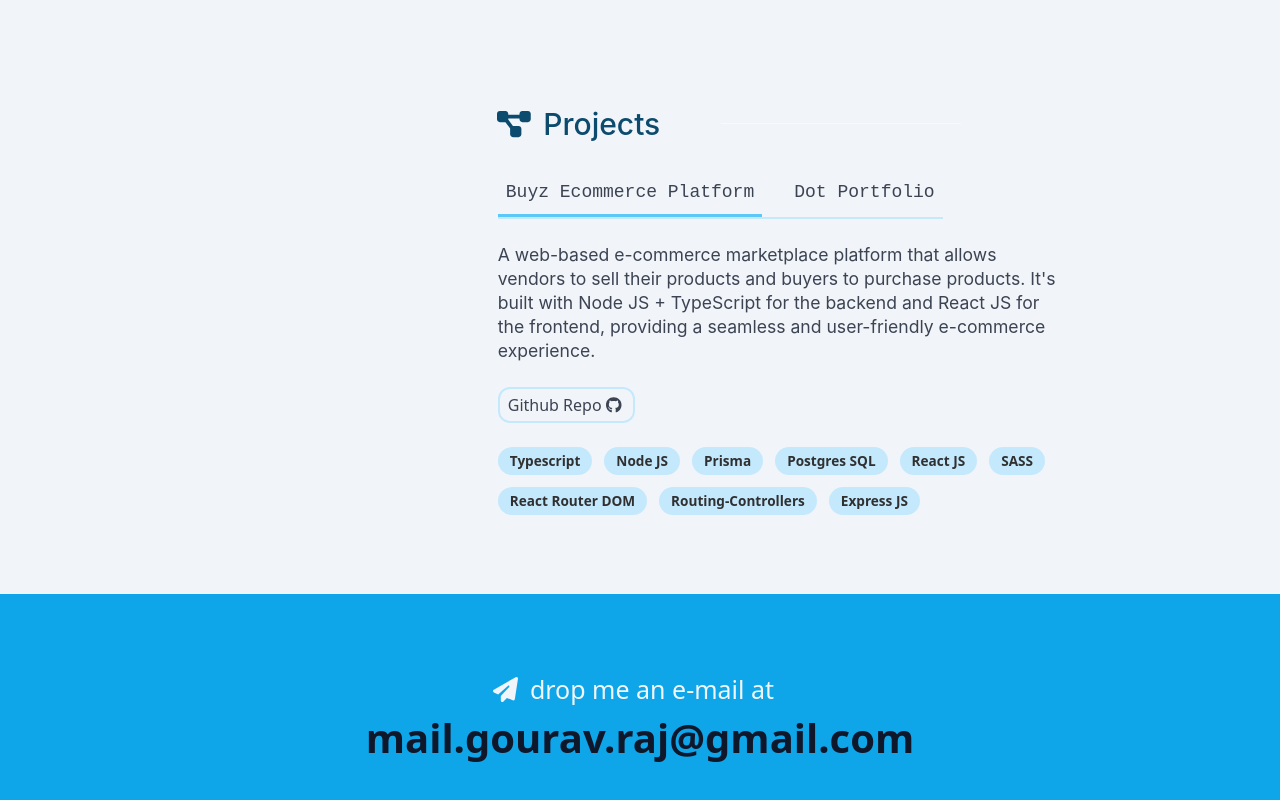
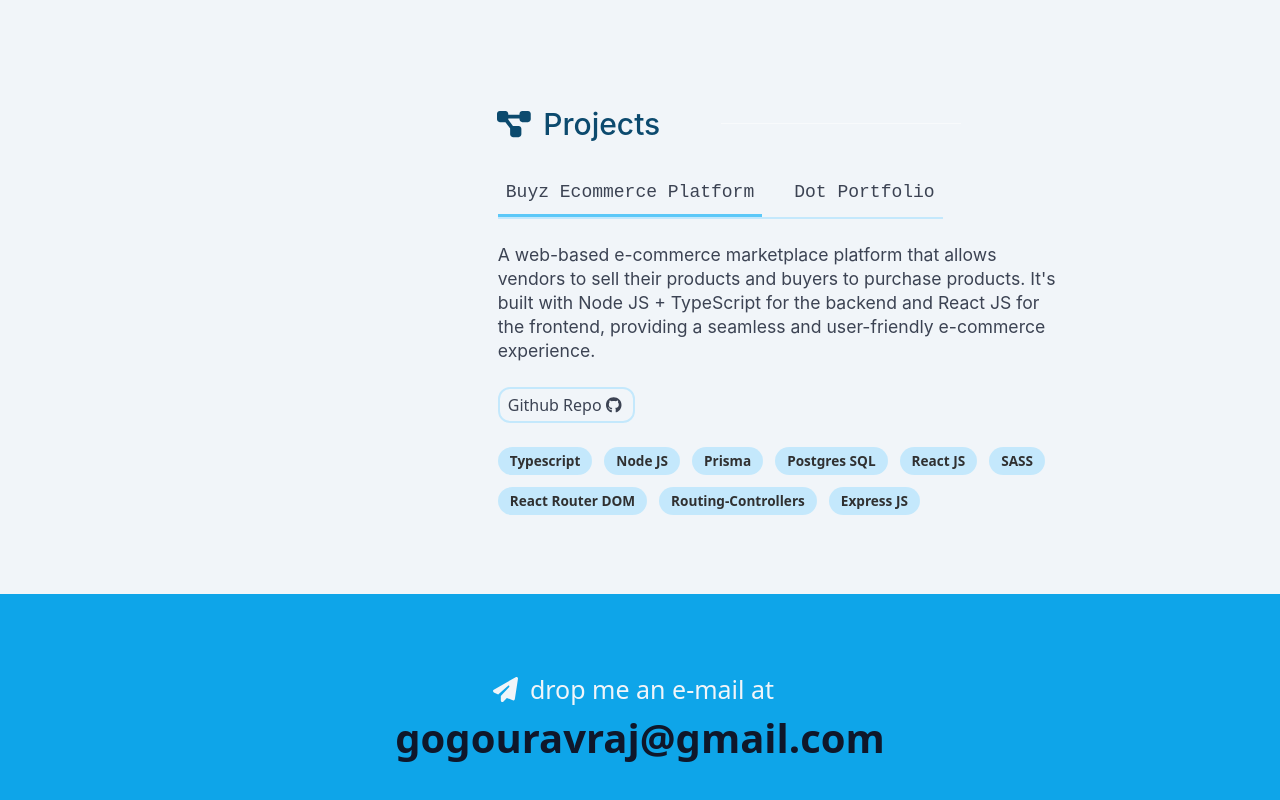
Before and after one commit to gogouravr/dot-portfolio, a React (Create React App) app: page / in a window 1280 px wide. Shown: the part 2373-3173 px from the top of the page. Built offline with nearby package versions, Linux system fonts and the light colour scheme.

Commit message:
Update email address

```diff
--- a/src/components/Intro.jsx
+++ b/src/components/Intro.jsx
@@ -45,7 +45,7 @@ export default function Intro() {
 
             <div className="mt-5 sm:mt-8">
                 <PrimaryButton>
-                    <a href="mailto:gouravr244@gmail.com" className="text-sm md:text-base lg:text-lg">
+                    <a href="mailto:gogouravraj@gmail.com" className="text-sm md:text-base lg:text-lg">
                         Say hello to me!
                     </a>
                 </PrimaryButton>
--- a/src/profile.json
+++ b/src/profile.json
@@ -1,7 +1,7 @@
 {
     "first-name": "Gourav",
     "last-name": "Raj",
-    "email": "mail.gourav.raj@gmail.com",
+    "email": "gogouravraj@gmail.com",
     "social-media-links": {
         "github": "https://github.com/gouravrajbit",
         "linkedin": "https://www.linkedin.com/in/gouravrajdev/",
```
